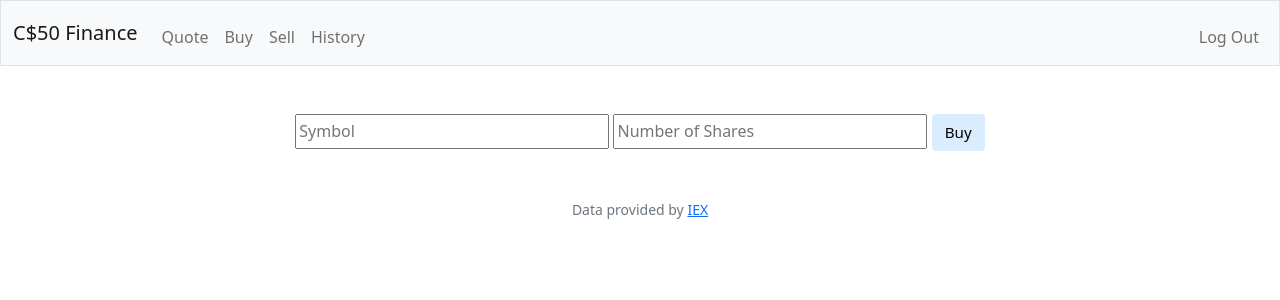
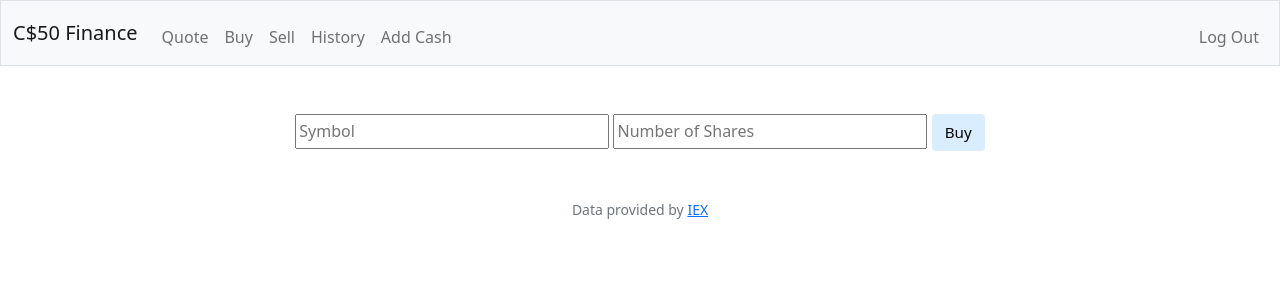
Before and after one commit to holyfatmama/Portfolio, a Flask app: template finance/templates/buy.html in a window 1280 px wide. Shown: the top 300 px of the page. Run offline with Flask 3, Linux system fonts and the light colour scheme; the template is opened without the code that fills it, so the values that code supplies are empty; a user stored in the database is signed in; some libraries are stand-ins or nearby versions.

Commit message:
Sun, Nov 5, 2023, 2:58 AM +08:00

```diff
--- a/finance/templates/layout.html
+++ b/finance/templates/layout.html
@@ -35,6 +35,7 @@
                             <li class="nav-item"><a class="nav-link" href="/buy">Buy</a></li>
                             <li class="nav-item"><a class="nav-link" href="/sell">Sell</a></li>
                             <li class="nav-item"><a class="nav-link" href="/history">History</a></li>
+                            <li class="nav-item"><a class="nav-link" href="Add Cash">Add Cash</a></li>
                         </ul>
                         <ul class="navbar-nav ms-auto mt-2">
                             <li class="nav-item"><a class="nav-link" href="/logout">Log Out</a></li>
```
